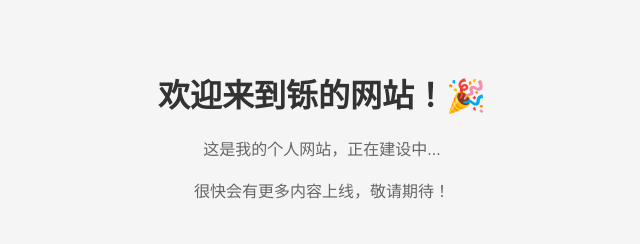
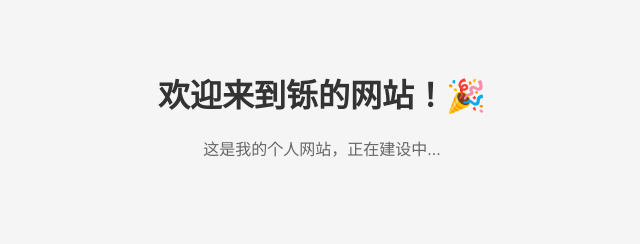
Before and after one commit to yinpuxl/yinpuxl.github.io, a plain HTML site: page index.html in a window 1280 px wide. Shown: the whole page, without its empty margins (318-958 px from the left). Drawn offline with Linux system fonts and the light colour scheme.

Commit message:
Update index.html

```diff
--- a/index.html
+++ b/index.html
@@ -25,6 +25,6 @@
 <body>
     <h1>欢迎来到铄的网站！🎉</h1>
     <p>这是我的个人网站，正在建设中...</p>
-    <p>很快会有更多内容上线，敬请期待！</p>
+    <p></p>
 </body>
 </html>
```
